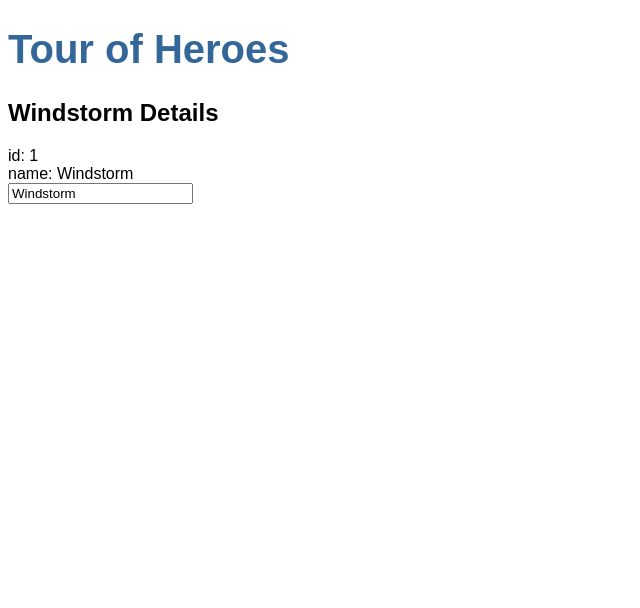
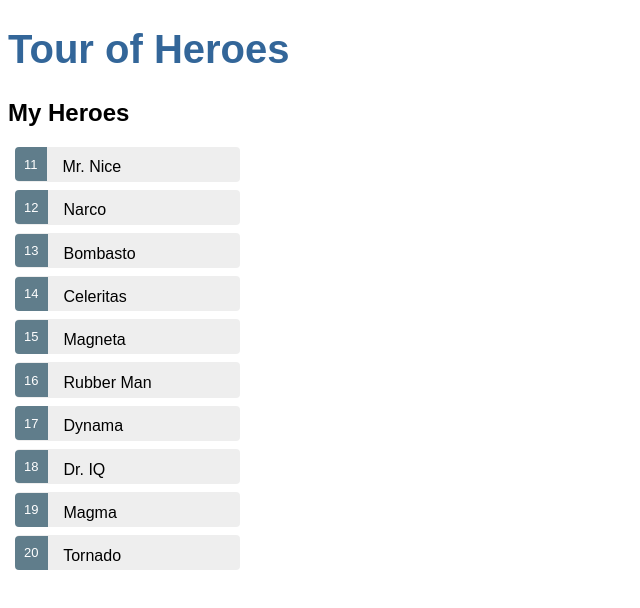
Before and after one commit to kyle-hall/tour-of-heroes, an Angular app: page / in a window 1280 px wide. Shown: the top 608 px of the page, without its empty margins (0-640 px from the left). Built offline with nearby package versions, Linux system fonts and the light colour scheme.

Commit message:
listing of the heroes working

```diff
--- a/src/app/app.component.ts
+++ b/src/app/app.component.ts
@@ -2,36 +2,8 @@ import { Component } from '@angular/core';
 
 @Component({
   selector: 'app-root',
-  template: `
-    <h1>{{ title }}</h1>
-    <app-heroes></app-heroes>
-  `,
-  styles: [`
-    body {
-      margin: 2em;
-    }
-
-    h1 {
-      color: #369;
-      font-family: Arial, Helvetica, sans-serif;
-      font-size: 250%;
-    }
-
-    h2, h3 {
-      color: #444;
-      font-family: Arial, Helvetica, sans-serif;
-      font-weight: lighter;
-    }
-
-    body, input[text], button {
-      color: #888;
-      font-family: Cambria, Georgia;
-    }
-
-    * {
-      font-family: Arial, Helvetica, sans-serif;
-    }
-  `]
+  templateUrl: './app.component.html',
+  styleUrls: ['./app.component.css']
 })
 export class AppComponent {
 
--- a/src/app/heroes/heroes.component.ts
+++ b/src/app/heroes/heroes.component.ts
@@ -1,30 +1,27 @@
 import { Component, OnInit } from '@angular/core';
 import { Hero } from './hero';
+import { HEROES } from '../mock-heroes';
 
 @Component({
   selector: 'app-heroes',
-  template: `
-    <h2>{{ hero.name }} Details</h2>
-    <div><span>id: </span>{{ hero.id }}</div>
-    <div><span>name: </span>{{ hero.name }}</div>
-    <input [(ngModel)]="hero.name" placeholder="name">
-  `,
-  styles: [
-    `
-
-    `
-  ]
+  templateUrl: './heroes.component.html',
+  styleUrls: ['./heroes.component.css']
 })
 export class HeroesComponent implements OnInit {
 
-  hero: Hero = {
-    id: 1,
-    name: 'Windstorm'
-  };
+  selectedHero: Hero;
+  heroes = HEROES;
 
   constructor() { }
 
-  ngOnInit() {
+  ngOnInit() { }
+
+  onSelect(hero: Hero): void {
+    this.selectedHero = hero;
   }
 
 }
+
+// <div><span>id: </span>{{ hero.id }}</div>
+// <div><span>name: </span>{{ hero.name }}</div>
+// <input [(ngModel)]="hero.name" placeholder="name">
--- /dev/null
+++ b/src/app/mock-heroes.ts
@@ -0,0 +1,14 @@
+import { Hero } from './heroes/hero';
+
+export const HEROES = [
+  { id: 11, name: 'Mr. Nice' },
+  { id: 12, name: 'Narco' },
+  { id: 13, name: 'Bombasto' },
+  { id: 14, name: 'Celeritas' },
+  { id: 15, name: 'Magneta' },
+  { id: 16, name: 'Rubber Man' },
+  { id: 17, name: 'Dynama' },
+  { id: 18, name: 'Dr. IQ' },
+  { id: 19, name: 'Magma' },
+  { id: 20, name: 'Tornado' }
+];
```
